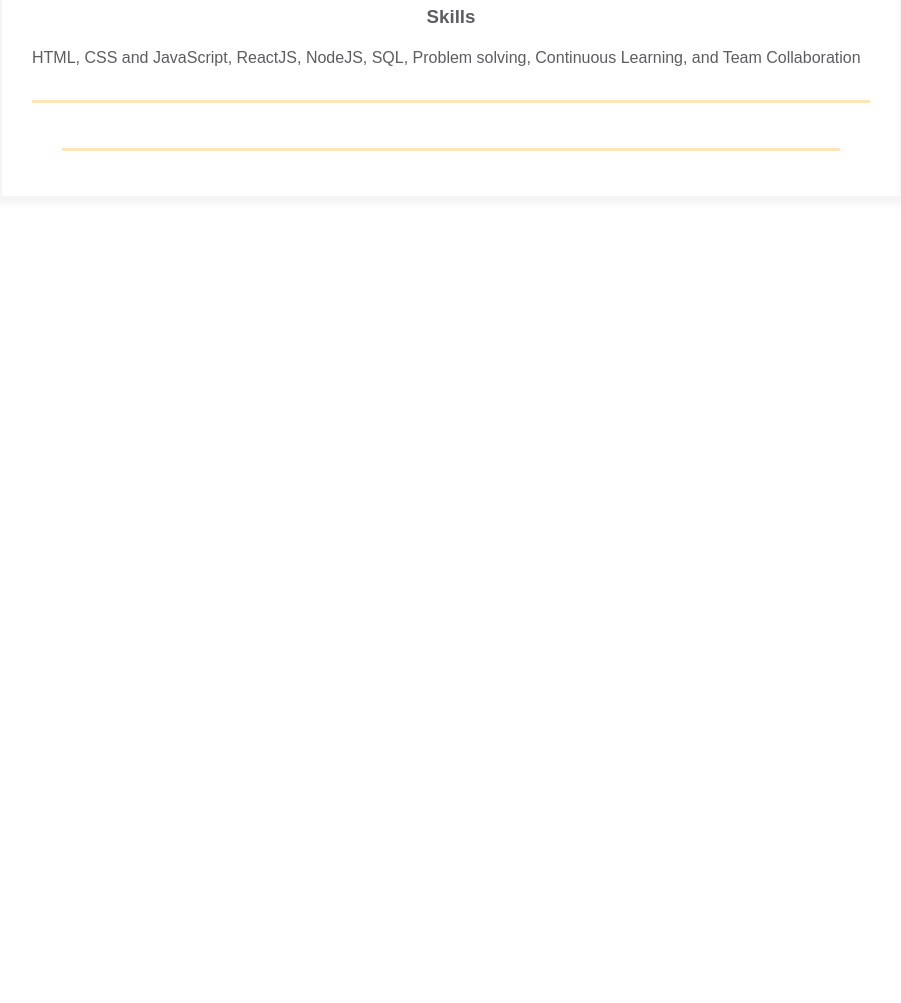
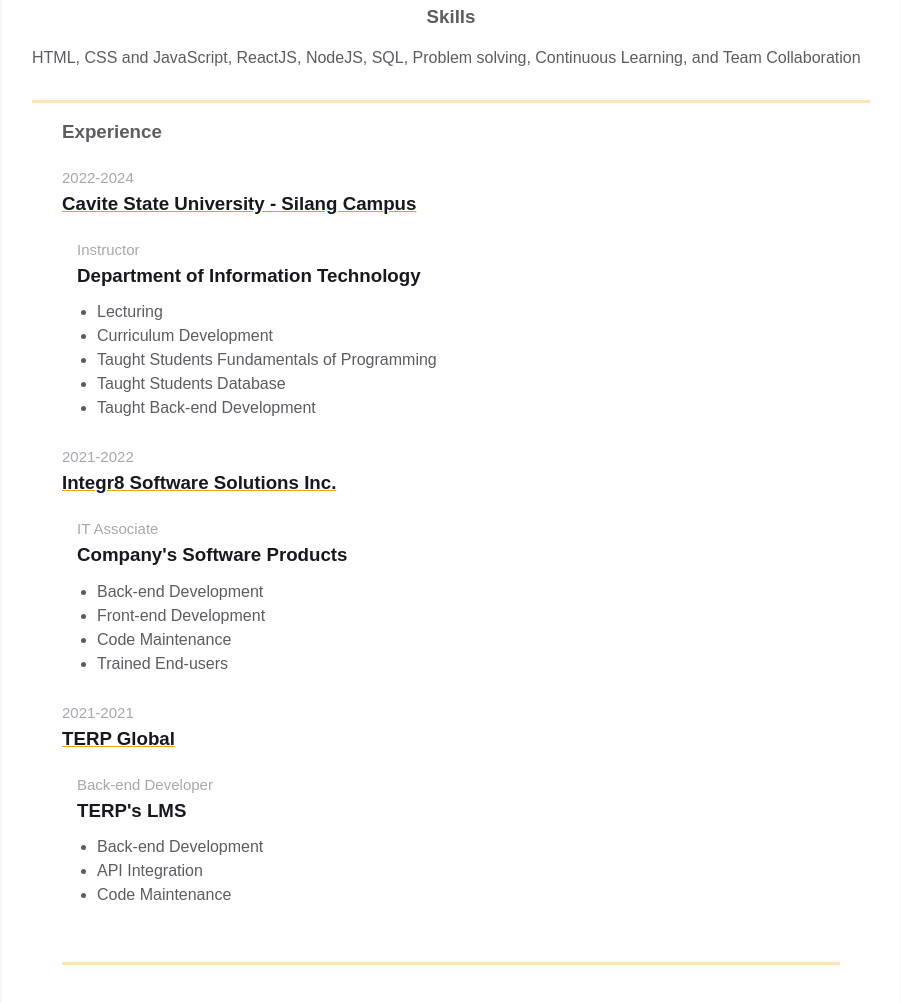
Before and after one commit to obideleon/homepage, a plain HTML site: page index.html in a window 1280 px wide. Shown: the part 491-1494 px from the top of the page, without its empty margins (189-1090 px from the left). Before the commit the page ends 800 px from the top, so only its background shows below. Drawn offline with Linux system fonts and the light colour scheme.

Commit message:
Added Experiences Block

```diff
--- a/index.html
+++ b/index.html
@@ -88,7 +88,60 @@
           <div class="container">
             <div class="resume__block">
               <div class="main-info fh">
-                <div class="experiences"></div>
+                <div class="experiences">
+                  <h3 class="experiences__header">Experience</h3>
+                  <div class="experiences__company">
+                    <div class="experiences__company-header">
+                      <span class="experiences__company-header-durability">2022-2024</span>
+                      <h3 class="experiences__company-header-name">Cavite State University - Silang Campus</h3>
+                    </div>
+
+                    <div class="experiences__company-project">
+                      <span class="experiences__company-project-role">Instructor</span>
+                      <h3 class="experiences__company-project-name">Department of Information Technology</h3>
+                      <ul class="experiences__company-project-responsibilities">
+                        <li>Lecturing</li>
+                        <li>Curriculum Development</li>
+                        <li>Taught Students Fundamentals of Programming</li>
+                        <li>Taught Students Database</li>
+                        <li>Taught Back-end Development</li>
+                      </ul>
+                    </div>
+                  </div>
+                  <div class="experiences__company">
+                    <div class="experiences__company-header">
+                      <span class="experiences__company-header-durability">2021-2022</span>
+                      <h3 class="experiences__company-header-name">Integr8 Software Solutions Inc.</h3>
+                    </div>
+
+                    <div class="experiences__company-project">
+                      <span class="experiences__company-project-role">IT Associate</span>
+                      <h3 class="experiences__company-project-name">Company's Software Products</h3>
+                      <ul class="experiences__company-project-responsibilities">
+                        <li>Back-end Development</li>
+                        <li>Front-end Development</li>
+                        <li>Code Maintenance</li>
+                        <li>Trained End-users</li>
+                      </ul>
+                    </div>
+                  </div>
+                  <div class="experiences__company">
+                    <div class="experiences__company-header">
+                      <span class="experiences__company-header-durability">2021-2021</span>
+                      <h3 class="experiences__company-header-name">TERP Global</h3>
+                    </div>
+
+                    <div class="experiences__company-project">
+                      <span class="experiences__company-project-role">Back-end Developer</span>
+                      <h3 class="experiences__company-project-name">TERP's LMS</h3>
+                      <ul class="experiences__company-project-responsibilities">
+                        <li>Back-end Development</li>
+                        <li>API Integration</li>
+                        <li>Code Maintenance</li>
+                      </ul>
+                    </div>
+                  </div>
+                </div>
 
                 <div class="additional-info fv"></div>
               </div>
```
